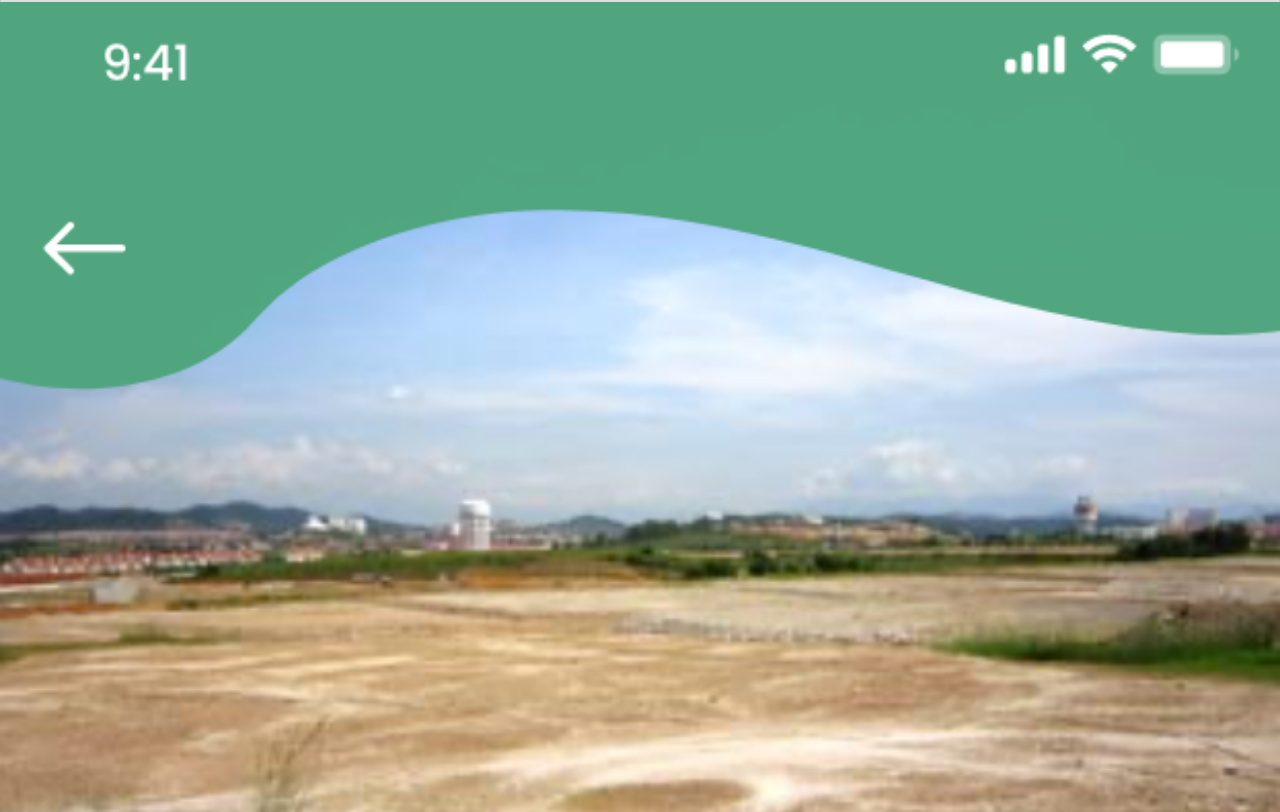
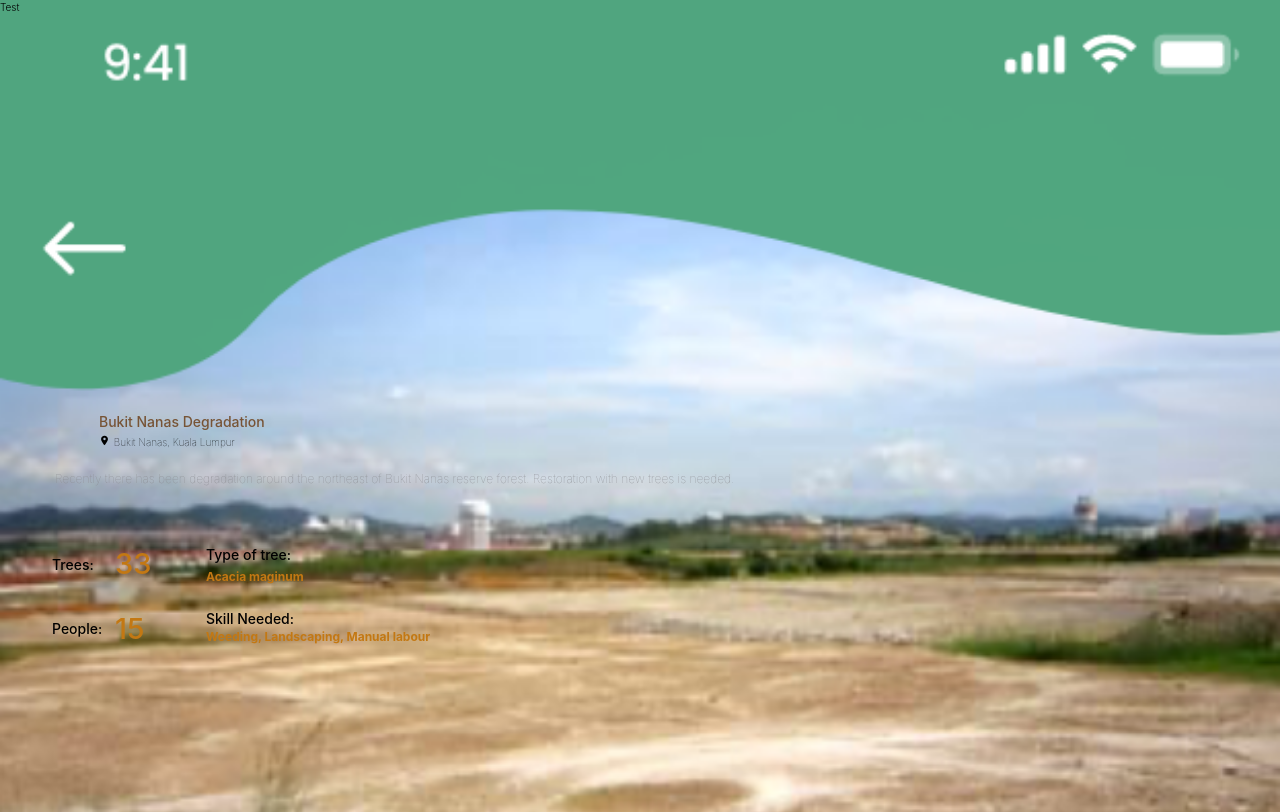
Before and after one commit to pamelachia/nasa-now, a Flask app: page /campaign_details in a window 1280 px wide. Run offline with Flask 2, Linux system fonts and the light colour scheme; some libraries are stand-ins or nearby versions.

Commit message:
Implemented details page

```diff
--- a/templates/campaign-details.html
+++ b/templates/campaign-details.html
@@ -10,43 +10,44 @@
   style="background-image:url('/static/images/details.png'); background-size: cover; "
 >
 
-<!-- <h5 style="margin-bottom: 4px; font-size: 14px; margin-top: 16px; color:#775436" class="campaign-title">Title</h5>
 
-<p style= "font-size:10px; margin-bottom:0px; color:black" class="card-text font-weight-lighter"><ion-icon style="padding-right: 4px;
-  font-size: 11px;" name="people"></ion-icon>Volunteer 123 </p>
-<p style= "font-size:10px; margin-bottom:3px; color:black" class="card-text font-weight-lighter"><ion-icon style="padding-right: 1px;
-  font-size: 11px;" name="pin"></ion-icon> BUkit </p>
-<p style= "font-size:10px; margin-bottom:3px; color:black" class="card-text font-weight-light">Test </p> -->
 
-<div class="card" >
-    <!-- <div class="card-body" style='background-color: aliceblue;padding-top:5px; padding-bottom: 5px;'>
-        <h5 style="margin-bottom: 0px; font-size: 16px; margin-top: 4px; " class="campaign-title">Campaign Title</h5>
-        <p style= "font-size:12px; margin-bottom:3px" class="card-text font-weight-lighter">Location Text </p>
-        <h5 style="margin-bottom: 0px; font-size: 16px; margin-top: 8px; " class="campaign-title">Description</h5>
-        <p style= "font-size:12px; margin-bottom:3px" class="card-text font-weight-lighter">Lorem ipsum bla bla bla </p>
 
-    </div>
-    <div class="card-body">
-        <h5 style="margin-bottom: 0px; font-size: 16px; margin-top: 8px; " class="campaign-title">Something</h5>
-        <p style= "font-size:12px; margin-bottom:3px" class="card-text font-weight-lighter">Lorem ipsum bla bla bla </p>
-        <h5 style="margin-bottom: 0px; font-size: 16px; margin-top: 8px; " class="campaign-title">Something</h5>
-        <p style= "font-size:12px; margin-bottom:3px" class="card-text font-weight-lighter">Lorem ipsum bla bla bla </p>
-        <h5 style="margin-bottom: 0px; font-size: 16px; margin-top: 8px; " class="campaign-title">Something</h5>
-        <p style= "font-size:12px; margin-bottom:3px" class="card-text font-weight-lighter">Lorem ipsum bla bla bla </p>
+<p style= "font-size:10px; margin-bottom:3px; color:black" class="card-text font-weight-light">Test </p>
 
-    </div>
-    <div class='container'>
-        <div class='row'>
-            <div class='col-6'>
-                <a class="btn btn-primary btn-block" href="#" role="button">Just Plant a Tree</a>
-            </div>
-            <div class='col-6'>
-                <a class="btn btn-primary btn-block" href="#" role="button">Organise</a>
-            </div>
-        </div>
-    </div>
-    <br> -->
+<div style="position: absolute;top: 410px;
+left: 99px;right: 99px">
+<h5 style="font-size: 14px; color:#775436;" class="campaign-title">Bukit Nanas Degradation</h5>
 
+<p style= "font-size:10px; margin-bottom:3px; margin-top:4px;color:black" class="card-text font-weight-lighter"><ion-icon style="padding-right: 1px;
+    font-size: 11px;" name="pin"></ion-icon> Bukit Nanas, Kuala Lumpur </p>
 </div>
 
+<div style="position: absolute;top: 470px;
+left: 55px; right:55px">
+    <p style= "font-size:12px; color:#898A8F" class="card-text font-weight-lighter"> Recently there has been degradation around the northeast of Bukit Nanas reserve forest.
+        Restoration with new trees is needed. </p>
+</div>
+
+<div style="position: absolute;top: 557px;">
+    <h5 style="font-size: 14px; color:black;left: 52px; right:55px;position:absolute" >Trees: </h5>
+</div>
+<h5 style="font-size: 29px; color:#C37813;left: 115px; right:230px;top:547px;position:absolute" >33 </h5>
+
+<div style="position: absolute;top: 621px">
+    <h5 style="font-size: 14px; color:black; left: 52px; right:55px; position:absolute">People: </h5>
+</div>
+<h5 style="font-size: 29px; color:#C37813;left: 115px; right:230px;top:612px;position:absolute" >15 </h5>
+
+<div style="position: absolute;top: 547px">
+        <h5 style="font-size: 14px; color:black; left: 206px; right:50px; position:absolute;white-space: nowrap;">Type of tree:</h5>
+</div>
+<h5 style="font-size: 12px; color:#C37813;left: 206px; right:60px;top:570px;position:absolute;font-weight: bolder;">Acacia maginum </h5>
+
+<div style="position: absolute;top: 611px">
+        <h5 style="font-size: 14px; color:black; left: 206px; right:50px; position:absolute;white-space: nowrap;">Skill Needed:</h5>
+</div>
+<h5 style="font-size: 12px; color:#C37813;left: 206px; right:22px;top:630px;position:absolute;font-weight: bolder;">Weeding, Landscaping, Manual labour </h5>
+
+
 {% endblock %}
--- a/templates/index.html
+++ b/templates/index.html
@@ -15,9 +15,9 @@
 
 <body class='main-body'>
 
-  <div class="container-scroller" >
+  <!-- <div class="container-scroller" > -->
       {% block content %}{% endblock %}
-    </div>
+    <!-- </div> -->
 
   <!-- JS Bootstrap -->
   <script src="https://code.jquery.com/jquery-3.3.1.slim.min.js" integrity="sha384-q8i/X+965DzO0rT7abK41JStQIAqVgRVzpbzo5smXKp4YfRvH+8abtTE1Pi6jizo" crossorigin="anonymous"></script>
```
